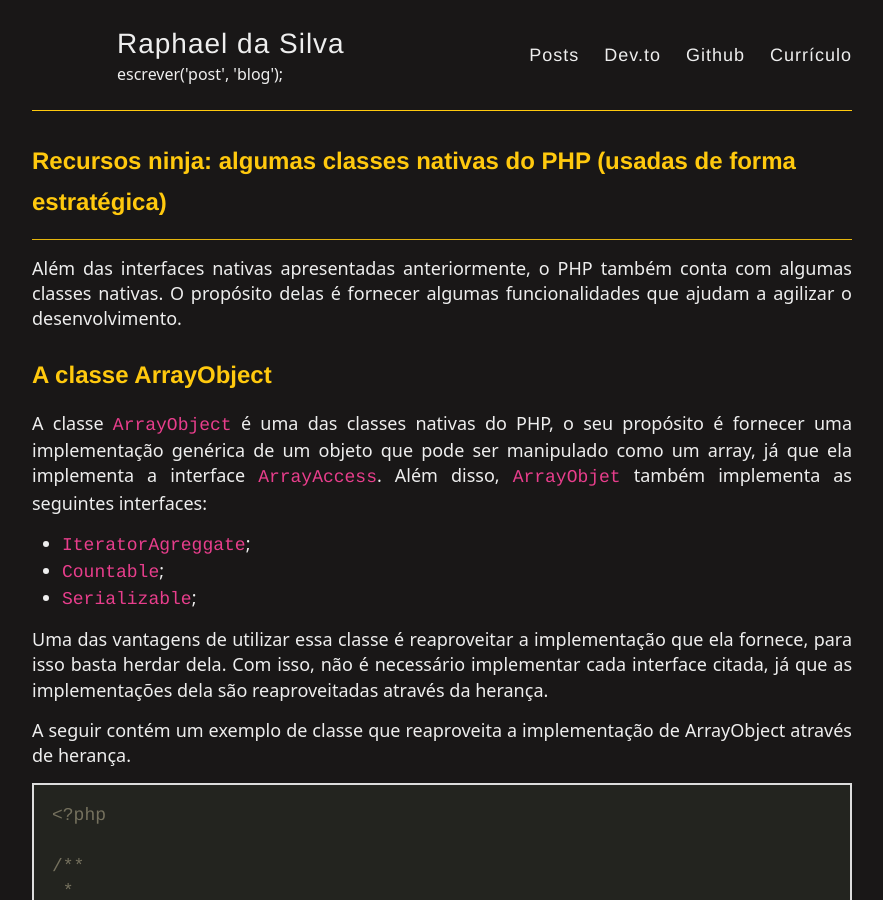
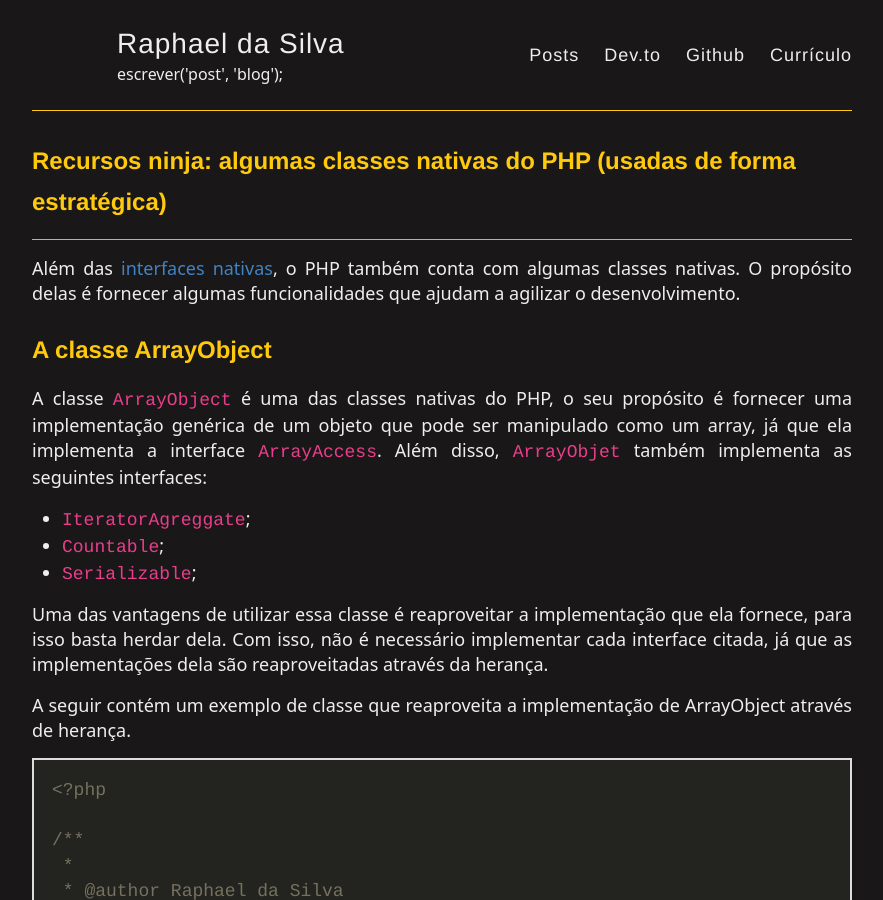
Before and after one commit to raphael-da-silva/raphael-da-silva.github.io, a Jekyll site: the page built from _posts/2021-06-15-advanced-php-classes.md, in a window 1280 px wide and 900 px high. Shown: the whole window, without its empty margins (198-1081 px from the left). Built offline with Jekyll 4.4.1, drawn with Linux system fonts in a browser that asks for light colours; nearby versions of some CDN libraries.

Commit message:
Add link

```diff
--- a/_posts/2021-06-15-advanced-php-classes.md
+++ b/_posts/2021-06-15-advanced-php-classes.md
@@ -3,7 +3,7 @@ layout: post
 title: "Recursos ninja: algumas classes nativas do PHP (usadas de forma estratégica)"
 ---
 
-Além das interfaces nativas apresentadas  anteriormente, o PHP também conta com algumas classes nativas. O propósito delas é fornecer algumas funcionalidades que ajudam a agilizar o desenvolvimento.
+Além das [interfaces nativas](https://raphael-da-silva.github.io/advanced-php-interfaces/), o PHP também conta com algumas classes nativas. O propósito delas é fornecer algumas funcionalidades que ajudam a agilizar o desenvolvimento.
 
 ## A classe ArrayObject
 
```
